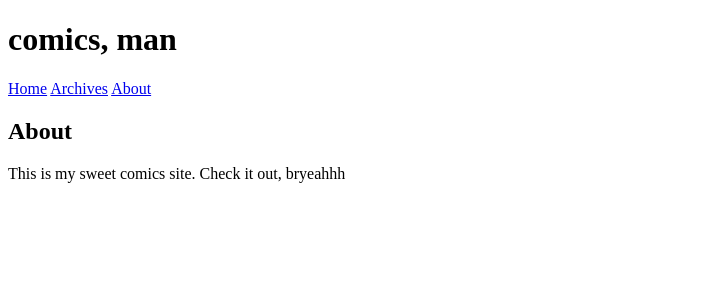
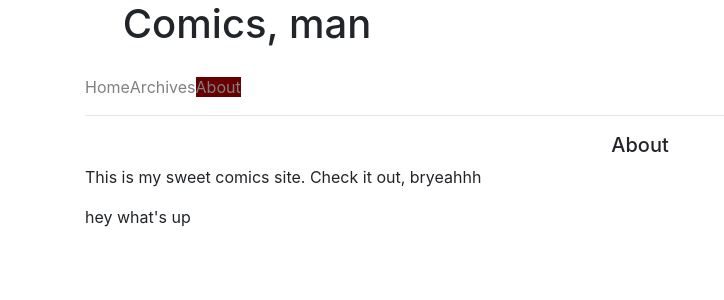
Before and after one commit to marissarecker/comics, a Django app: page /about/ in a window 1280 px wide. Shown: the top 300 px of the page, without its empty margins (0-724 px from the left). Run offline with Django 3.2, Linux system fonts and the light colour scheme; parts of the project's set-up code (start-up, migrations or seed data) failed here and were passed over; some libraries are stand-ins or nearby versions.

Commit message:
First edits to Comic site.

```diff
--- a/posting/templates/posting/about.html
+++ b/posting/templates/posting/about.html
@@ -1,6 +1,7 @@
 {% extends "base.html" %}
-{% block title %}<title>About | Comics</title>{% endblock %}
+{% block title %}<title>Comics | About</title>{% endblock %}
 {% block body %}
 <h2>About</h2>
 <p>This is my sweet comics site.  Check it out, bryeahhh</p>
+hey what's up
 {% endblock %}
--- a/posting/templates/posting/comicstrip_list.html
+++ b/posting/templates/posting/comicstrip_list.html
@@ -1,11 +1,11 @@
 {% extends "base.html" %}
-{% block title %}<title>Archives | Comics</title>{% endblock %}
+{% block title %}<title>Comics | Archives</title>{% endblock %}
 {% block body %}
-<h2>Archives</h2>
+<h3>Archives</h3>
 <ul>
   {% if comicstrip_list %}
   {% for comic in comicstrip_list %}
-  <li><a href="{{ comic.get_absolute_url }}">{{ comic.title }}</a> | {{ comic.date | date }}</li>
+  <img src="{{ comic.image_url}}"/>
   {% endfor %}
   {% else %}
   <p>Nothing here yet!</p>
--- a/static/site.css
+++ b/static/site.css
@@ -1,2 +1,37 @@
-/* pretty much all
-   the css for the site */
+h1 {
+  padding-top: 0cm;
+  padding-bottom: .5cm;
+  padding-left: 1cm;
+}
+
+.nav nav-pills {
+  padding-left: 1px;
+}
+
+.nav-pills li.active a {
+  background-color: #660000;
+}
+
+.nav-pills li a {
+  color: grey;
+}
+
+.nav-pills li.active a:hover {
+  background-color: #660000;
+}
+
+hr {
+  width:100%;
+  height:1px;
+  background: #fff
+}
+
+h2 {
+  font-size: 20px;
+  text-align: center;
+}
+
+h10 {
+  padding-top: 5px;
+
+}
--- a/templates/base.html
+++ b/templates/base.html
@@ -2,17 +2,31 @@
 <html lang="en">
   <head>{% load staticfiles %}
     <meta charset="UTF-8"/>
-    {% block title %}<title>Comics</title>{% endblock %}
+    {% block title %}<title>Comics | Home</title>{% endblock %}
+    <link href="https://bootswatch.com/cosmo/bootstrap.min.css" rel="stylesheet"/>
     <link href="{% static 'site.css' %}" rel="stylesheet"/>
   </head>
   <body>
-    <h1>comics, man</h1>
-    <nav>
-      <a href="{% url 'index' %}">Home</a>
-      <a href="{% url 'comic-strip-list' %}">Archives</a>
-      <a href="{% url 'about' %}">About</a>
-    </nav>
+    <div class="container">
+    <h1>Comics, man</h1>
+    <ul class="nav nav-pills">
+      <li id="homeButton" role="presentation"><a href="{% url 'index' %}">Home</a>
+      <li id="archivesButton" role="presentation"><a href="{% url 'comic-strip-list' %}">Archives</a>
+      <li id="aboutButton" role="presentation"><a href="{% url 'about' %}">About</a>
+    </ul>
+    <div class="block_1"></div> <hr />
     {% block body %}
     {% endblock %}
+    </div>
+    <script src="http://code.jquery.com/jquery-2.2.0.min.js" charset="utf-8"></script>
+    <!-- Latest compiled and minified JavaScript -->
+    <script src="https://maxcdn.bootstrapcdn.com/bootstrap/3.3.6/js/bootstrap.min.js" integrity="sha384-0mSbJDEHialfmuBBQP6A4Qrprq5OVfW37PRR3j5ELqxss1yVqOtnepnHVP9aJ7xS" crossorigin="anonymous"></script>
+    <script type="text/javascript">
+        // lol
+        $('.nav-pills').find('li').removeClass('active');
+        var thisPage = $('title').text().split(' | ')[1].toLowerCase();
+        if (thisPage === 'comics') thisPage = 'archives';
+        $('#' + thisPage + 'Button').addClass('active');
+    </script>
   </body>
 </html>
```
Also changed, not shown: posting/templates/posting/index.html (+13 -3 lines).
